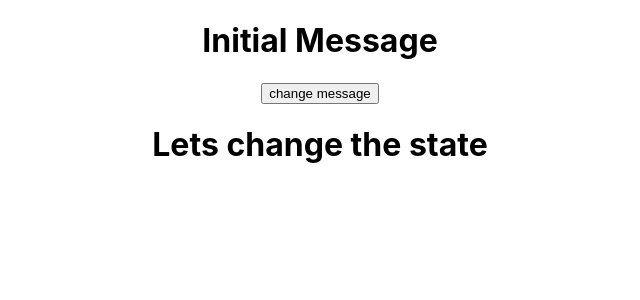
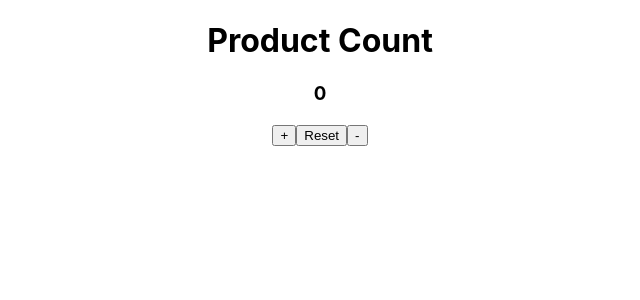
Before and after one commit to priyodas12/react-tutorials, a React (Create React App) app: page / in a window 1280 px wide. Shown: the top 300 px of the page, without its empty margins (320-960 px from the left). Built offline with nearby package versions, Linux system fonts and the light colour scheme.

Commit message:
set state

```diff
--- a/src/App.js
+++ b/src/App.js
@@ -4,6 +4,7 @@ import Greet from "./Components/Greet"
 import Welcome from "./Components/Welcome"
 import JSXDemo from "./Components/JSXDemo"
 import Message from "./Components/Message"
+import ShoppingCart from "./Components/ShoppingCart"
 
 function App() {
   return (
@@ -12,8 +13,9 @@ function App() {
       <Greet name="b" val="98">B</Greet>
       <Greet name="c" val="99">C</Greet>
       <Welcome name="well"></Welcome>
-      <JSXDemo></JSXDemo>*/}
-      <Message></Message>
+      <JSXDemo></JSXDemo>
+      <Message></Message>*/}
+      <ShoppingCart></ShoppingCart>
     </div>
   );
 }
--- /dev/null
+++ b/src/Components/ShoppingCart.js
@@ -0,0 +1,61 @@
+import React, { Component } from 'react'
+
+class ShoppingCart extends Component {
+  constructor(props) {
+    super(props)
+
+    this.state = {
+      count: 0
+    }
+
+    this.handleEvent = this.handleEvent.bind(this)
+  }
+
+  componentDidMount() {
+
+  }
+
+  componentDidUpdate(prevProps, prevState, snapshot) { if (prevState.name !== this.state.name) { this.handler() } }
+
+  componentWillUnmount() {
+
+  }
+
+  // Prototype methods, Bind in Constructor (ES2015)
+  handleEvent() { }
+
+  // Class Properties (Stage 3 Proposal)
+  handler = () => { this.setState() }
+
+  IncrementHandler = () => {
+    this.setState({
+      count: this.state.count + 1
+    });
+  }
+
+  DecrementHandler = () => {
+    this.setState({
+      count: this.state.count > 0 ? this.state.count - 1 : 0
+    });
+  }
+
+  ResetHandler = () => {
+    this.setState({
+      count: 0
+    });
+  }
+
+  render() {
+    return (
+      <div>
+        <h1>Product Count</h1>
+        <h3>{this.state.count}</h3>
+        <button onClick={() => this.IncrementHandler()}>+</button>
+        <button onClick={() => this.ResetHandler()}>Reset</button>
+        <button onClick={() => this.DecrementHandler()}>-</button>
+      </div>
+    )
+  }
+}
+
+export default ShoppingCart;
```
Also changed, not shown: 1 other file (tests, documents, lock files or other folders).
